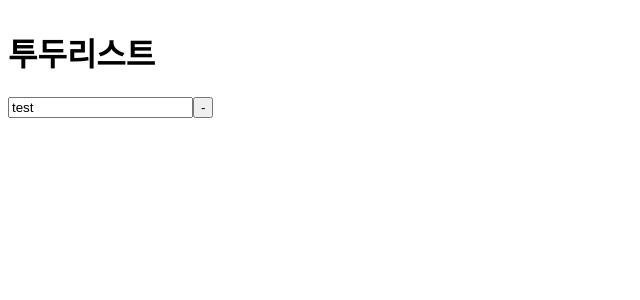
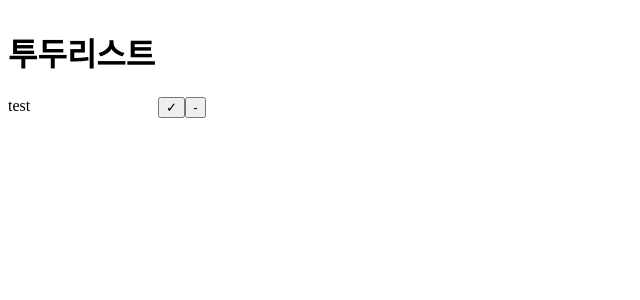
Before and after one commit to DGUHJH/humanscape-test, a React (Create React App) app: page / in a window 1280 px wide. Shown: the top 300 px of the page, without its empty margins (0-640 px from the left). Built offline with nearby package versions, Linux system fonts and the light colour scheme.

Commit message:
Update : Todo Component Toggle Text

```diff
--- a/src/components/Todo/index.tsx
+++ b/src/components/Todo/index.tsx
@@ -1,21 +1,43 @@
-import { onTodoChange, onTodoDelete } from 'features/todo/todoSlice';
-import React from 'react';
+import {
+  onTodoChange,
+  onTodoDelete,
+  onTodoToggle,
+} from 'features/todo/todoSlice';
+import React, { useState } from 'react';
 import { useDispatch } from 'react-redux';
 import * as Styled from './styled';
 
 const Todo: React.FC<any> = ({ id, isDone, value }) => {
+  const [isFocus, setIsFocus] = useState<boolean>(false);
+
   const dispatch = useDispatch();
 
-  const onChange = (e: any) => {
+  const onChange = (e: any) =>
     dispatch(onTodoChange({ id, value: e.target.value }));
-  };
-  const onDelete = () => {
-    dispatch(onTodoDelete({ id }));
+  const onDelete = () => dispatch(onTodoDelete({ id }));
+  const onToggle = () => dispatch(onTodoToggle({ id }));
+  const toggleIsFocus = () => setIsFocus((prev) => !prev);
+  const onEnterPress = (e: any) => {
+    if (e.key === 'Enter') {
+      toggleIsFocus();
+    }
   };
 
   return (
     <Styled.Root>
-      <Styled.Editor type="text" value={value} onChange={onChange} />
+      {isFocus ? (
+        <Styled.Editor
+          onKeyPress={onEnterPress}
+          type="text"
+          value={value}
+          onChange={onChange}
+        />
+      ) : (
+        <Styled.ValueTypo isDone={isDone} onClick={toggleIsFocus}>
+          {value}
+        </Styled.ValueTypo>
+      )}
+      <Styled.Button onClick={onToggle}>&#10003;</Styled.Button>
       <Styled.Button onClick={onDelete}>-</Styled.Button>
     </Styled.Root>
   );
--- a/src/components/Todo/styled.ts
+++ b/src/components/Todo/styled.ts
@@ -5,6 +5,20 @@ export const Root = styled.div`
   align-items: center;
 `;
 
-export const Editor = styled.input``;
+type ValueTypoProps = {
+  isDone: boolean;
+};
+
+export const ValueTypo = styled.span<ValueTypoProps>`
+  width: 150px;
+  height: 20px;
+  text-decoration: ${(props) => (props.isDone ? 'line-through' : 'none')};
+  cursor: pointer;
+`;
+
+export const Editor = styled.input`
+  width: 150px;
+  height: 20px;
+`;
 
 export const Button = styled.button``;
--- a/src/features/todo/todoSlice.ts
+++ b/src/features/todo/todoSlice.ts
@@ -21,7 +21,7 @@ export const todoSlice = createSlice({
     onTodoCreate: (state) => {
       state.todoListData.push({
         id: `todo_${state.todoListData.length}`,
-        value: '',
+        value: '입력해주세요.',
         isDone: false,
       });
     },
@@ -40,13 +40,14 @@ export const todoSlice = createSlice({
     onTodoToggle: (state, action) => {
       state.todoListData = state.todoListData.map((todoData) =>
         todoData.id === action.payload.id
-          ? { ...todoData, done: !todoData.isDone }
+          ? { ...todoData, isDone: !todoData.isDone }
           : todoData
       );
     },
   },
 });
 
-export const { onTodoCreate, onTodoChange, onTodoDelete } = todoSlice.actions;
+export const { onTodoCreate, onTodoChange, onTodoDelete, onTodoToggle } =
+  todoSlice.actions;
 
 export default todoSlice.reducer;
```
